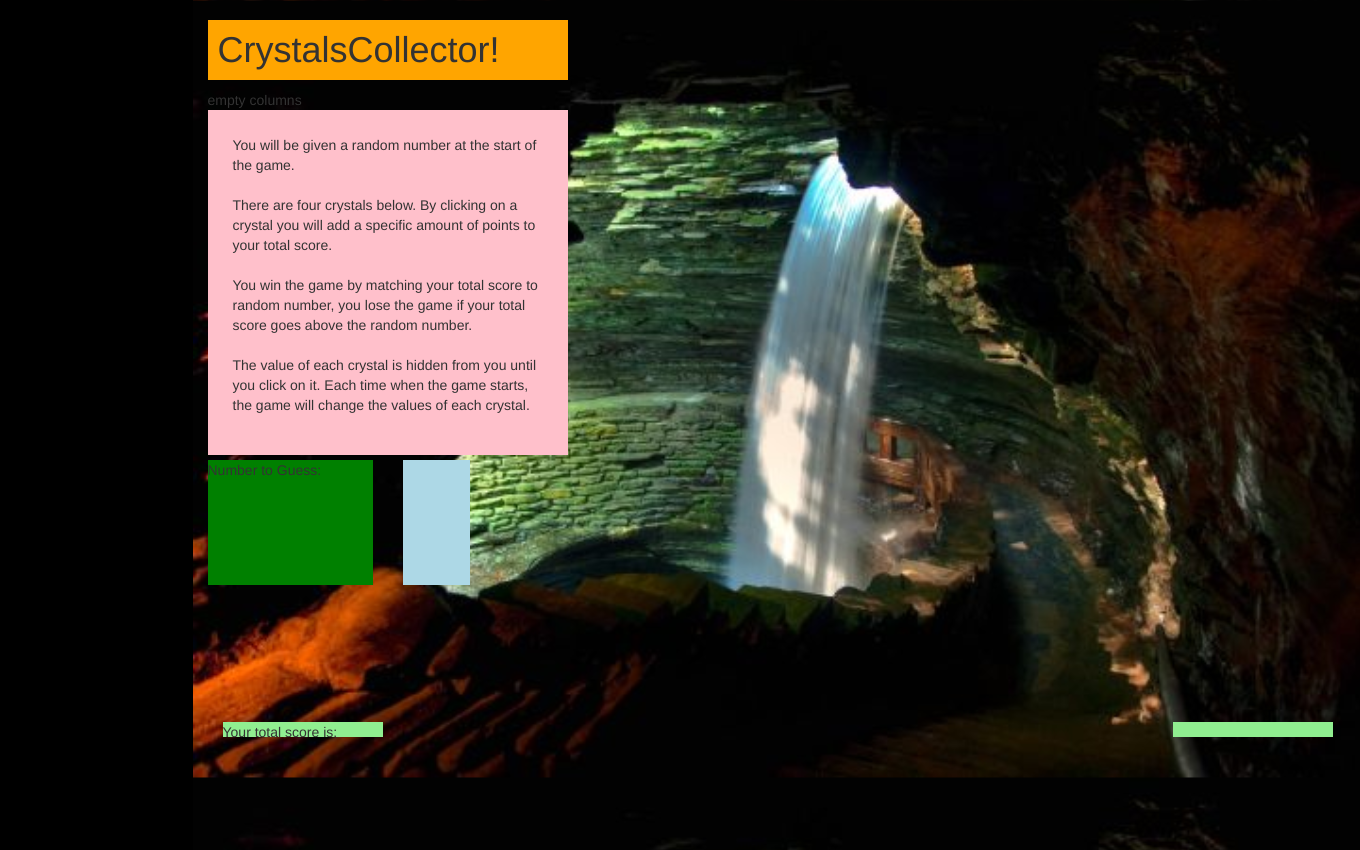
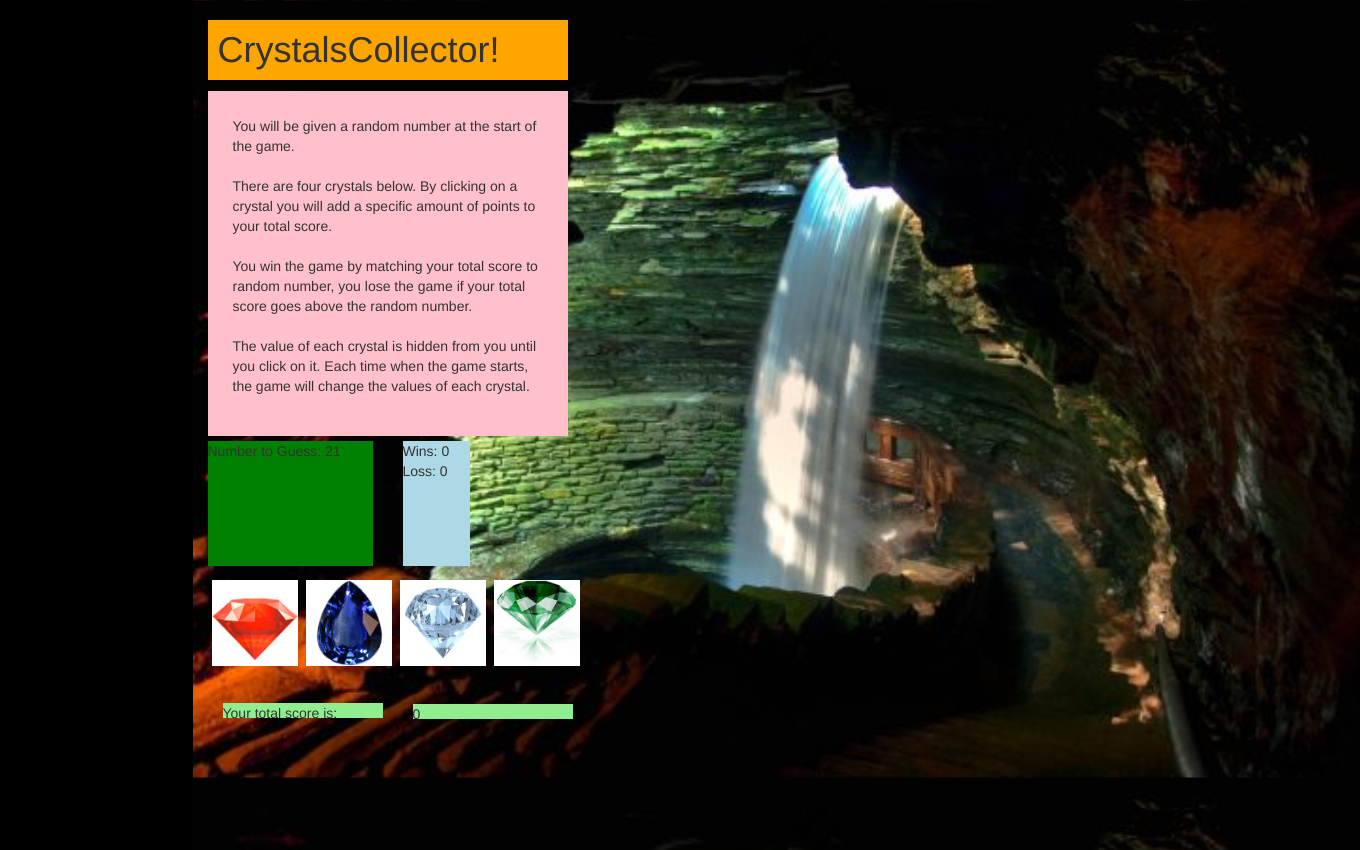
Before and after one commit to kepile/week-4-game, a PHP site: page / in a window 1360 px wide. Run offline with PHP 8.4, Linux system fonts and the light colour scheme; some libraries are stand-ins or nearby versions; some web fonts are replaced.

Commit message:
edited all files - working 1x around

```diff
--- a/assets/css/style.css
+++ b/assets/css/style.css
@@ -61,3 +61,18 @@ p{
 	background-color: lightgreen;
 	height: 15px;
 }
+
+.crystal-button {
+  width: 90px;
+  height: 90px;
+  border-style: solid;
+  padding: 2px;
+  float: left;
+  margin: 2px;
+}
+
+img {
+	  width: 90px;
+  height: 90px;
+
+}
--- a/assets/javascript/game.js
+++ b/assets/javascript/game.js
@@ -1,9 +1,94 @@
-var targetNumber = 53;
+function showResults(wins, loss, target, msg, score ){
+ // var resText = document.querySelector(".results");
+ console.log("showResults");
+ $(".results").text(msg);
+ var newDiv = $("<div>").text("Wins: " + wins);
+ $(".results").append(newDiv);
+ // $(".results").append($"<newDiv>", "Wins: " + wins);
+ $(".results").append("Loss: " + loss);
+ $("#number-to-guess").text(targetNumber);
+ $("#score").text(score);
 
-$("#number-to-guess").text(targetNumber);
+}
 
+function initializeButton(crystalBtn) {
+    $("#crystals").empty();
+    for (var i = 0; i < imageFile.length; i++) {
+        crystalBtn = $("<img>");
+        crystalBtn.addClass("crystal-button");
+        crystalBtn.attr("src", imageFile[i]);
+         var ranNbr = Math.floor(Math.random() * 12)+1;
+          console.log(ranNbr + " random number");
+        crystalBtn.attr("data-value", ranNbr); // <button data-letter="a" class="letter-button letter letter-button-color"></button>
+        $("#crystals").append(crystalBtn);
+
+      };}
+
+function initializeTarget() {
+         var tgt = Math.round(Math.random() * (120-19))+19;
+         return tgt;
+       }
+
+
+var targetNumber;
+var winTotal = 0;
+var lossTotal = 0;
+var message = "";
 var counter = 0;
-var numberOptions = [10, 5, 3, 7];
- for (var i = 0; i < numberOptions.length; i++) {
-   imageCrystal.addClass("crystal-image");
-    var imageCrystal = $("<>");
+var imageFile = ["assets/images/gem1.jpg", "assets/images/gem2.jpg", "assets/images/gem3.jpg", "assets/images/gem4.jpg"];
+var scoreTot = 0;
+var crystalBtn;
+var newGame = false;
+
+// establish the buttons
+
+
+
+           initializeButton(crystalBtn);
+           targetNumber = initializeTarget();
+           showResults(winTotal, lossTotal, targetNumber, message, scoreTot);
+
+       $(".crystal-button").on("click", function() {
+
+
+        if (newGame) {
+          console.log("newGame");
+          newGame = false;
+          message = "";
+          targetNumber =  initializeTarget();
+           };
+
+       console.log("mouse clicked " + $(this).data("value"));
+       scoreTot += $(this).data("value");
+       console.log("scoreTot after data " + scoreTot);
+
+       console.log(scoreTot + " score ");
+       console.log(targetNumber + " target ");
+       console.log(message + " before if statement")
+
+       if (targetNumber < scoreTot) {
+           console.log(scoreTot + " score ");
+           console.log(targetNumber + " target ");
+           console.log(" you lost " + targetNumber);
+           message = "You Lost!";
+           newGame = true;
+           lossTotal++;
+           initializeButton(crystalBtn);
+           scoreTot = 0;
+
+
+       } else if (targetNumber == scoreTot) {
+
+            initializeButton(crystalBtn);
+
+            console.log("you won");
+            console.log(scoreTot + " score ");
+            console.log(targetNumber + " target ");
+
+            winTotal++;
+            message = "You won!";
+            newGame = true;
+            scoreTot = 0;
+       }
+       showResults(winTotal, lossTotal, targetNumber, message, scoreTot);
+      });
--- a/index.html
+++ b/index.html
@@ -22,7 +22,7 @@
 					</div>
 				</div>
 				<div class= "row">
-					<div class = " col-xs-7" >empty columns</div>
+					<div class = " col-xs-7" ></div>
 				</div>
 
 			<div class = "row">
@@ -61,7 +61,7 @@
 			<div class = "col-xs-2">
 				 <div class = "total1">Your total score is:</div>
 			</div>
-			<div class = "col-xs-8"></div>
+			<div class = "col-xs-10"></div>
 		</div>
 		<div id= "row">
 			<div class = "col-xs-2">
```
